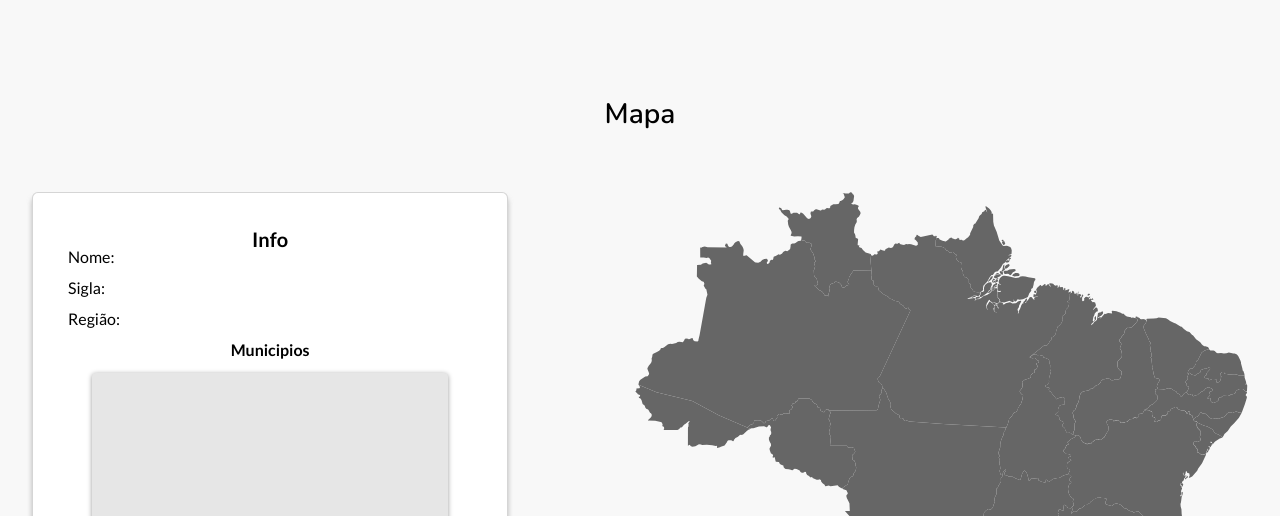
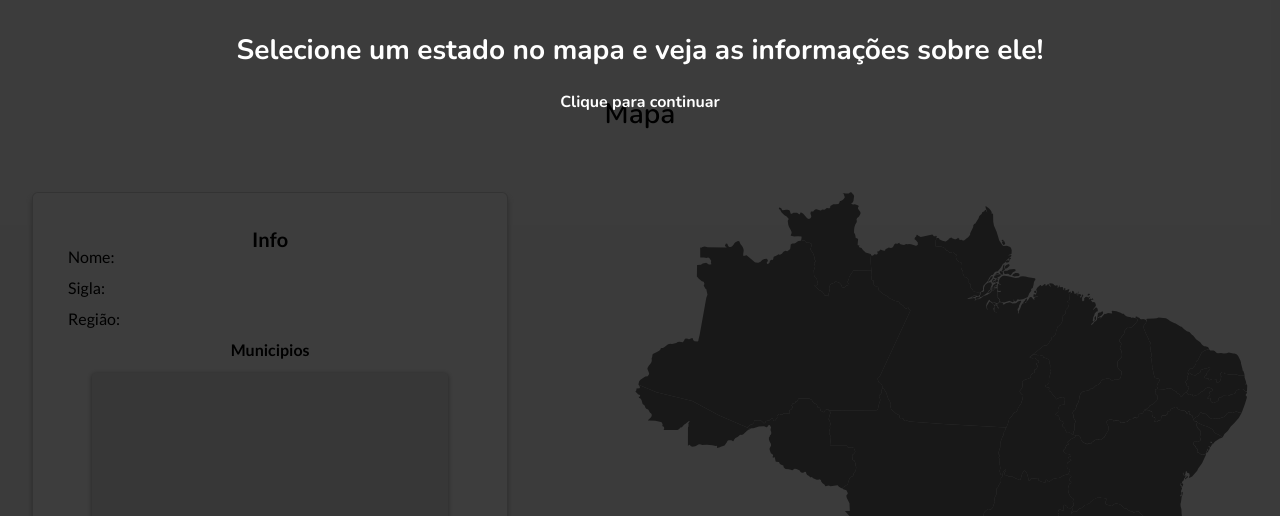
Before and after one commit to WillianStephano/Mapa-do-Brasil, a plain HTML site: page index.html in a window 1280 px wide. Shown: the part 284-800 px from the top of the page. Drawn offline with nearby package versions, Linux system fonts and the light colour scheme.

Commit message:
Criação de tutorial inicial ao carregar a pagina

```diff
--- a/CSS/style.css
+++ b/CSS/style.css
@@ -51,8 +51,6 @@ html{
    text-decoration: none;
    color: #ffffff;
 }
-
-
 
 .secao_sobre_nos{
    margin: 5% 0;
@@ -119,7 +117,6 @@ html{
    transition: 175ms;
 }
 
-
 .titulo_info{
    font-size: 20px;
    font-weight: 600;
@@ -144,10 +141,6 @@ html{
    border-radius: 4px;
 }
 
-.aaa{
-   fill: red;
-}
-
 .rodape{
    background-color: #4b8f0f;
    color: #ffffff;
@@ -157,3 +150,42 @@ html{
    margin-top: 5%;
    padding: 1%;
 }
+
+
+.tutorial{
+   position: fixed;
+   background-color: #000000c2;
+   z-index: 1;
+   top: 0;
+   bottom: 0;
+   display: block;
+   width: 100%;
+   cursor: pointer;
+}
+
+.tutorial .container{
+   display: flex;
+   flex-direction: column;
+   align-items: center;
+   justify-content: center;
+   row-gap: 30px;
+   margin-top: 25%;
+}
+
+.titulo_tutorial{
+   font-size: 28px;
+   font-weight: 700;
+   font-family: 'nunito';
+   color: #ffffff;
+}
+
+.subtitulo_tutorial{
+   font-size: 16px;
+   font-weight: 700;
+   font-family: 'nunito';
+   color: #ffffff;
+}
+
+.tutorial.remove{
+   display: none;
+}
--- a/Js/main.js
+++ b/Js/main.js
@@ -30,7 +30,6 @@ const apiMunicipio = async(uf) =>{
    const municipiosSelecionados = await dados.json()
 
    preencheMunicipio(municipiosSelecionados)
-   limpaMunicipios(divMunicipios)
 }
 
 
@@ -62,17 +61,12 @@ function limpaMunicipios() {
 
 }
 
-
+var tutorial = document.querySelector('.tutorial')
+tutorial.addEventListener('click', function () {
+   tutorial.classList.toggle('remove')
+})
 
 
 /* R "await" faz o codigo esperar uma resposta da promessa para entao dar continuidade
 ou seja espera q o fech faça a requisição no servidodor dos "dados"
 */
-
-
-
-
-/*
-Codigo feito desta forma temporaria pois por algum motivo desconhecido
-nao consegui trabalhar com funções separadas e chamando elas conforme a necessidade.
-*/
--- a/index.html
+++ b/index.html
@@ -15,6 +15,12 @@
    <link href="https://fonts.googleapis.com/css2?family=Lato:wght@300;400;700&family=Nunito:wght@400;500;600;700&display=swap" rel="stylesheet">
 
 </head>
+<div class="tutorial">
+   <div class="container">
+      <h1 class="titulo_tutorial">Selecione um estado no mapa e veja as informações sobre ele!</h1>
+      <h2 class="subtitulo_tutorial">Clique para continuar</h2>
+   </div>
+</div>
 <body class="corpo">
    <header class="cabecalho">
       <div class="container">
```
Lines whose indentation alone changed are shown as unchanged.
